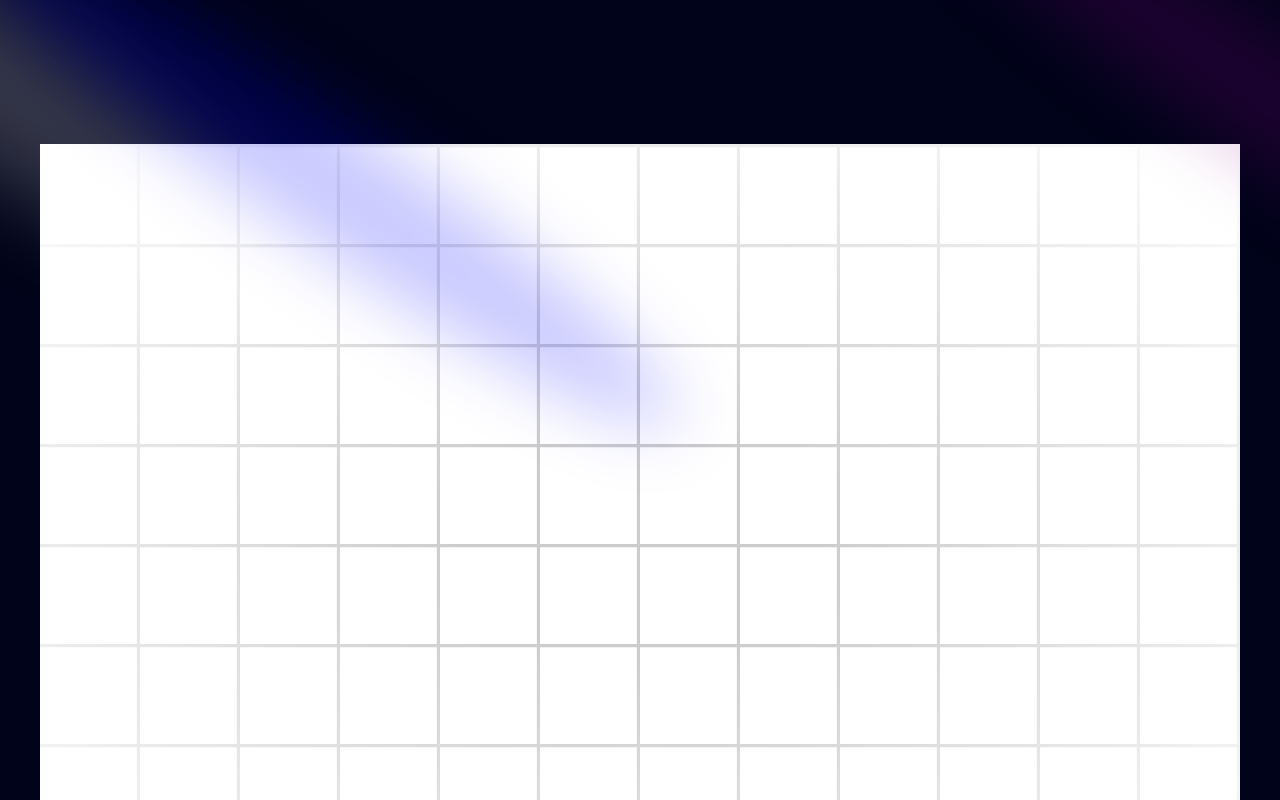
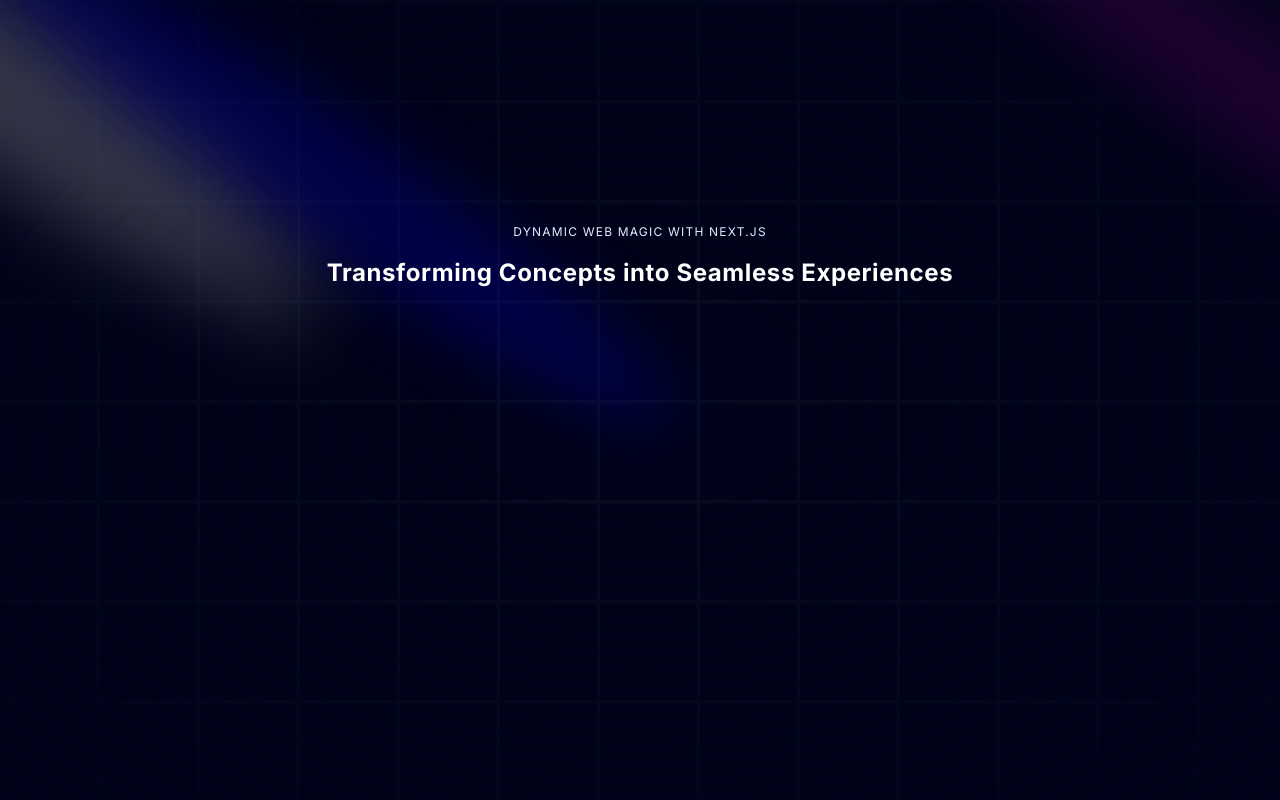
Before and after one commit to NotAnonymousUser/PortfolioV1, a Next.js app: page / in a window 1280 px wide. Shown: the top 800 px of the page. Built offline with nearby package versions, Linux system fonts and the light colour scheme.

Commit message:
added generate text effect

```diff
--- a/app/layout.tsx
+++ b/app/layout.tsx
@@ -20,7 +20,7 @@
       <body className={inter.className}>
         <ThemeProvider
           attribute="class"
-          defaultTheme="system"
+          defaultTheme="dark"
           enableSystem
           disableTransitionOnChange
         >
--- a/components/Hero.tsx
+++ b/components/Hero.tsx
@@ -1,5 +1,6 @@
 import React from "react";
 import { Spotlight } from "./ui/Spotlight";
+import { TextGenerateEffect } from "./ui/TextGenerateEffect";
 
 function Hero() {
   return (
@@ -16,11 +17,21 @@
         <Spotlight className="top-28 left-80 h-[80vh] w-[50vw]" fill="blue" />
       </div>
 
-      <div className="h-screen w-full dark:bg-black-100 bg-white  dark:bg-grid-white/[0.3] bg-grid-black/[0.2] relative flex items-center justify-center">
+      <div className="h-screen w-full dark:bg-black-100 bg-white  dark:bg-grid-white/[0.03] bg-grid-black/[0.2] flex items-center justify-center absolute top-0 left-0">
         {/* Radial gradient for the container to give a faded look */}
         <div className="absolute pointer-events-none inset-0 flex items-center justify-center dark:bg-black-100 bg-white [mask-image:radial-gradient(ellipse_at_center,transparent_20%,black)]" />
       </div>
-
+      <div className="flex justify-center relative my-20 z-10">
+        <div className="max-w-[89vw] md:max-w-2xl lg:max-w-[60vw] flex flex-col items-center justify-center">
+          <h2 className="uppercase tracking-widest text-xs text-center text-blue-100 max-w-80">
+            Dynamic Web Magic With Next.Js
+          </h2>
+          <TextGenerateEffect
+            className="text-center text-[40px] md:text-5xl lg:text-6xl"
+            words="Transforming Concepts into Seamless Experiences"
+          />
+        </div>
+      </div>
     </div>
   );
 }
--- /dev/null
+++ b/components/ui/TextGenerateEffect.tsx
@@ -0,0 +1,62 @@
+"use client";
+import { useEffect } from "react";
+import { motion, stagger, useAnimate } from "framer-motion";
+import { cn } from "@/lib/utils";
+
+export const TextGenerateEffect = ({
+  words,
+  className,
+  filter = true,
+  duration = 0.5,
+}: {
+  words: string;
+  className?: string;
+  filter?: boolean;
+  duration?: number;
+}) => {
+  const [scope, animate] = useAnimate();
+  let wordsArray = words.split(" ");
+  useEffect(() => {
+    animate(
+      "span",
+      {
+        opacity: 1,
+        filter: filter ? "blur(0px)" : "none",
+      },
+      {
+        duration: duration ? duration : 1,
+        delay: stagger(0.2),
+      }
+    );
+  }, [scope.current]);
+
+  const renderWords = () => {
+    return (
+      <motion.div ref={scope}>
+        {wordsArray.map((word, idx) => {
+          return (
+            <motion.span
+              key={word + idx}
+              className="dark:text-white text-black opacity-0"
+              style={{
+                filter: filter ? "blur(10px)" : "none",
+              }}
+            >
+              {word}{" "}
+            </motion.span>
+          );
+        })}
+      </motion.div>
+    );
+  };
+
+  return (
+    <div className={cn("font-bold", className)}>
+      <div className="mt-4">
+        <div className=" dark:text-white text-black text-2xl leading-snug tracking-wide">
+          {renderWords()}
+        </div>
+      </div>
+    </div>
+  );
+};
```
